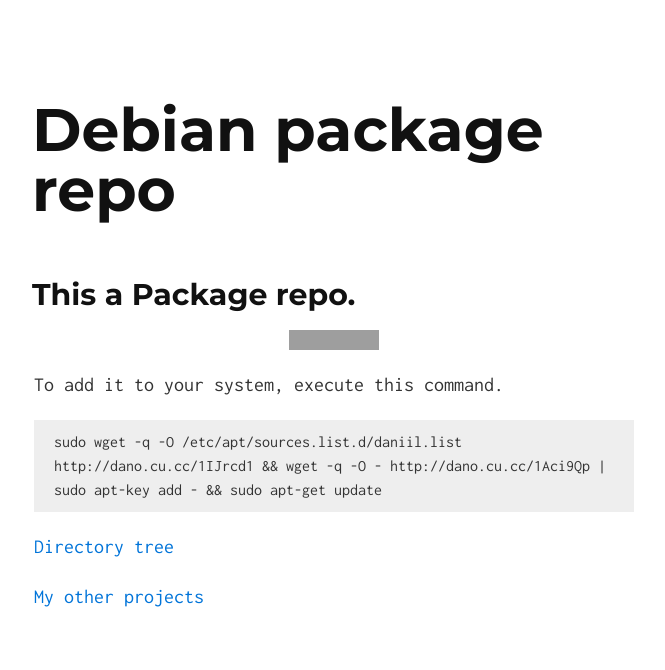
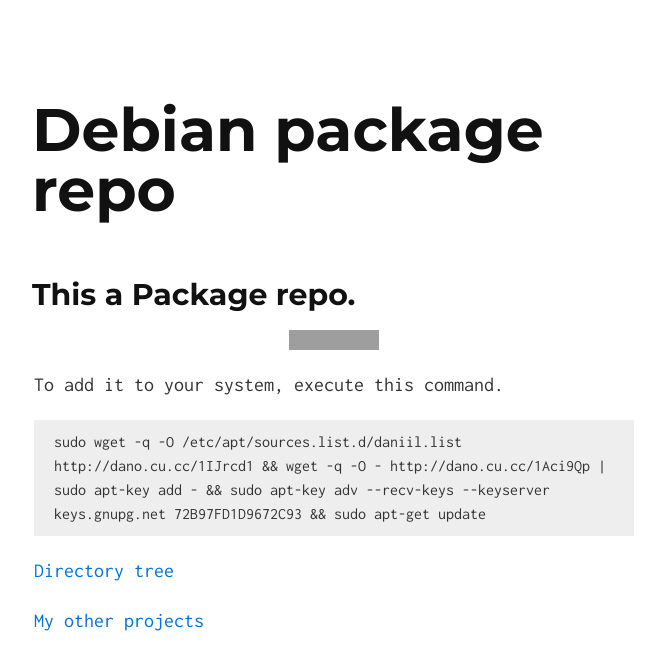
Before and after one commit to danog/repo, a Jekyll site: the page built from jekyll/index.md, in a window 1280 px wide. Shown: the top 670 px of the page, without its empty margins (306-971 px from the left). Built offline with Jekyll 4.4.1, drawn with Linux system fonts in a browser that asks for light colours; grey boxes are pictures that could not be loaded.

Commit message:
OK madebytravisci

````diff
--- a/jekyll/index.md
+++ b/jekyll/index.md
@@ -8,7 +8,7 @@ layout: default
 To add it to your system, execute this command.
 
 ```
-sudo wget -q -O /etc/apt/sources.list.d/daniil.list http://dano.cu.cc/1IJrcd1 && wget -q -O - http://dano.cu.cc/1Aci9Qp | sudo apt-key add - && sudo apt-get update
+sudo wget -q -O /etc/apt/sources.list.d/daniil.list http://dano.cu.cc/1IJrcd1 && wget -q -O - http://dano.cu.cc/1Aci9Qp | sudo apt-key add - && sudo apt-key adv --recv-keys --keyserver keys.gnupg.net 72B97FD1D9672C93 && sudo apt-get update
 ```
 
 [Directory tree](http://repo.daniil.it/tree.html)
````
